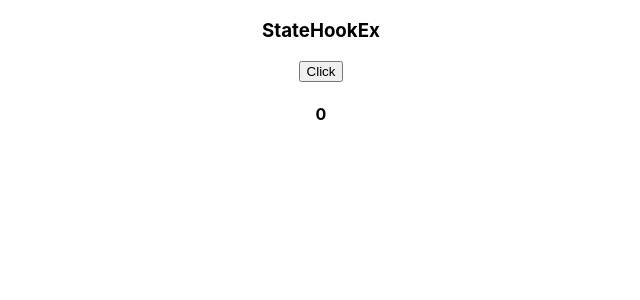
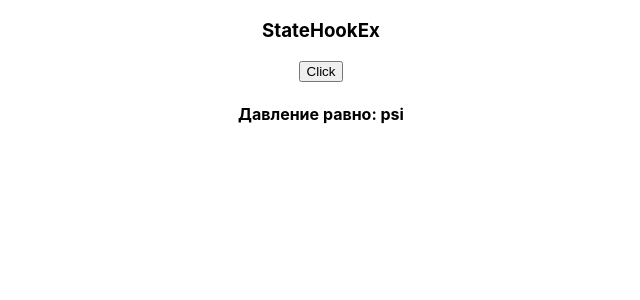
Before and after one commit to Saoa35/my-app_6-hooks, a React (Create React App) app: page / in a window 1280 px wide. Shown: the top 300 px of the page, without its empty margins (319-959 px from the left). Built offline with nearby package versions, Linux system fonts and the light colour scheme.

Commit message:
+ setAtm to handleClick

```diff
--- a/src/components/StateHookEx/StateHookEx.js
+++ b/src/components/StateHookEx/StateHookEx.js
@@ -3,10 +3,14 @@ import { useState } from "react";
 
 const StateHookEx = () => {
 
-  const [state, setState] = useState(0);
+  const [psi, setPsi] = useState(null);
+
+  const [atm, setAtm] = useState(null);
 
   const handleClick = () => {
 
+    setPsi(psi + 1 * 14.6959);
+    setAtm(atm + 1);
   }
 
   return(
@@ -15,7 +19,7 @@ const StateHookEx = () => {
         <button onClick={handleClick}>
           Click
         </button>
-        <h4>{state}</h4>
+        <h4>Давление равно: {psi} psi</h4>
     </div>
   )
 }
```
